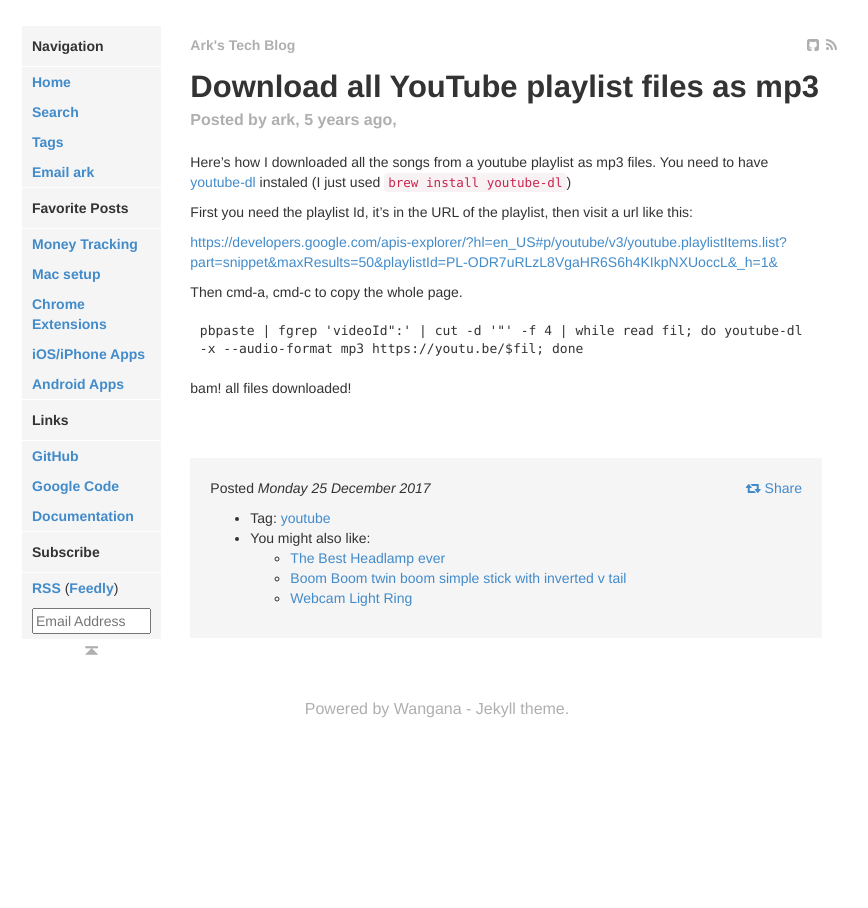
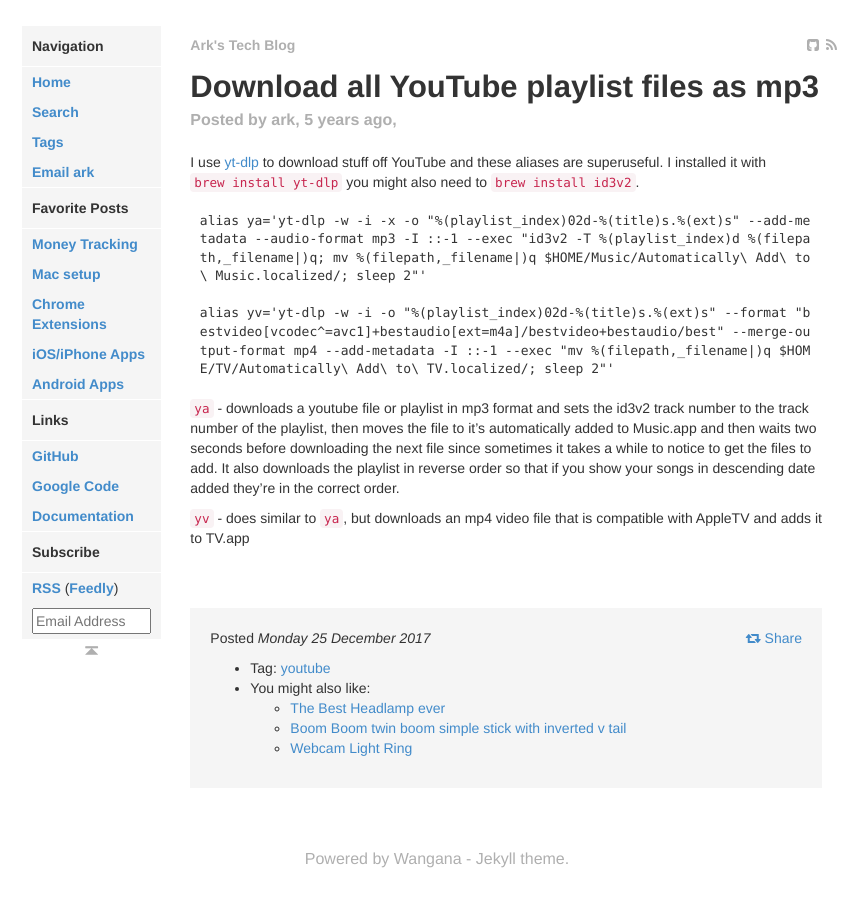
Before and after one commit to arkarkark/arkarkark.github.io, a Jekyll site: the page built from _posts/2017-12-25-download-all-youtuble-playlist-files-as-mp3.md, in a window 1280 px wide. Shown: the whole page, without its empty margins (203-1071 px from the left). Built offline with Jekyll 4.4.1, drawn with Linux system fonts in a browser that asks for light colours; some web fonts are replaced.

Commit message:
ya and yv

````diff
--- a/_posts/2017-12-25-download-all-youtuble-playlist-files-as-mp3.md
+++ b/_posts/2017-12-25-download-all-youtuble-playlist-files-as-mp3.md
@@ -8,17 +8,14 @@
 title: Download all YouTube playlist files as mp3
 ---
 
-Here's how I downloaded all the songs from a youtube playlist as mp3 files.
-You need to have [youtube-dl](https://rg3.github.io/youtube-dl/) instaled (I just used `brew install youtube-dl`)
-
-First you need the playlist Id, it's in the URL of the playlist, then visit a url like this:
-
-[https://developers.google.com/apis-explorer/?hl=en_US#p/youtube/v3/youtube.playlistItems.list?part=snippet&maxResults=50&playlistId=PL-ODR7uRLzL8VgaHR6S6h4KIkpNXUoccL&_h=1&](https://developers.google.com/apis-explorer/?hl=en_US#p/youtube/v3/youtube.playlistItems.list?part=snippet&maxResults=50&playlistId=PL-ODR7uRLzL8VgaHR6S6h4KIkpNXUoccL&_h=1&)
-
-Then cmd-a, cmd-c to copy the whole page.
+I use [yt-dlp](https://github.com/yt-dlp/yt-dlp) to download stuff off YouTube and these aliases are superuseful. I installed it with `brew install yt-dlp` you might also need to `brew install id3v2`.
 
 ```
-pbpaste | fgrep 'videoId":' | cut -d '"' -f 4 | while read fil; do youtube-dl -x --audio-format mp3 https://youtu.be/$fil; done
+alias ya='yt-dlp -w -i -x -o "%(playlist_index)02d-%(title)s.%(ext)s" --add-metadata --audio-format mp3 -I ::-1 --exec "id3v2 -T %(playlist_index)d %(filepath,_filename|)q; mv %(filepath,_filename|)q $HOME/Music/Automatically\ Add\ to\ Music.localized/; sleep 2"'
+
+alias yv='yt-dlp -w -i -o "%(playlist_index)02d-%(title)s.%(ext)s" --format "bestvideo[vcodec^=avc1]+bestaudio[ext=m4a]/bestvideo+bestaudio/best" --merge-output-format mp4 --add-metadata -I ::-1 --exec "mv %(filepath,_filename|)q $HOME/TV/Automatically\ Add\ to\ TV.localized/; sleep 2"'
 ```
 
-bam! all files downloaded!
+`ya` - downloads a youtube file or playlist in mp3 format and sets the id3v2 track number to the track number of the playlist, then moves the file to it's automatically added to Music.app and then waits two seconds before downloading the next file since sometimes it takes a while to notice to get the files to add. It also downloads the playlist in reverse order so that if you show your songs in descending date added they're in the correct order.
+
+`yv` - does similar to `ya`, but downloads an mp4 video file that is compatible with AppleTV and adds it to TV.app
````
Also changed, not shown: _posts/2011-05-24-mac-setup.md (+3 -1 lines), Gemfile.lock, assets/images/2019-12-bt/AirPort_Utility.png, assets/images/2019-12-bt/AirPort_Utility.sml.png, assets/images/2020-10-rate/Music.png, assets/images/2020-10-rate/banger.sml.png, assets/images/2021-06-webled/React_App.png, assets/images/2021-06-webled/led.png, assets/images/androidHome.png, assets/images/block_website.png, assets/images/esp8266/IMG_1180.sml.png, assets/images/iPhoneHome.png, assets/images/moneyMonthlyHeader.png, assets/images/moneyYearlyHeader.png, 1 more files, 1 other file.
